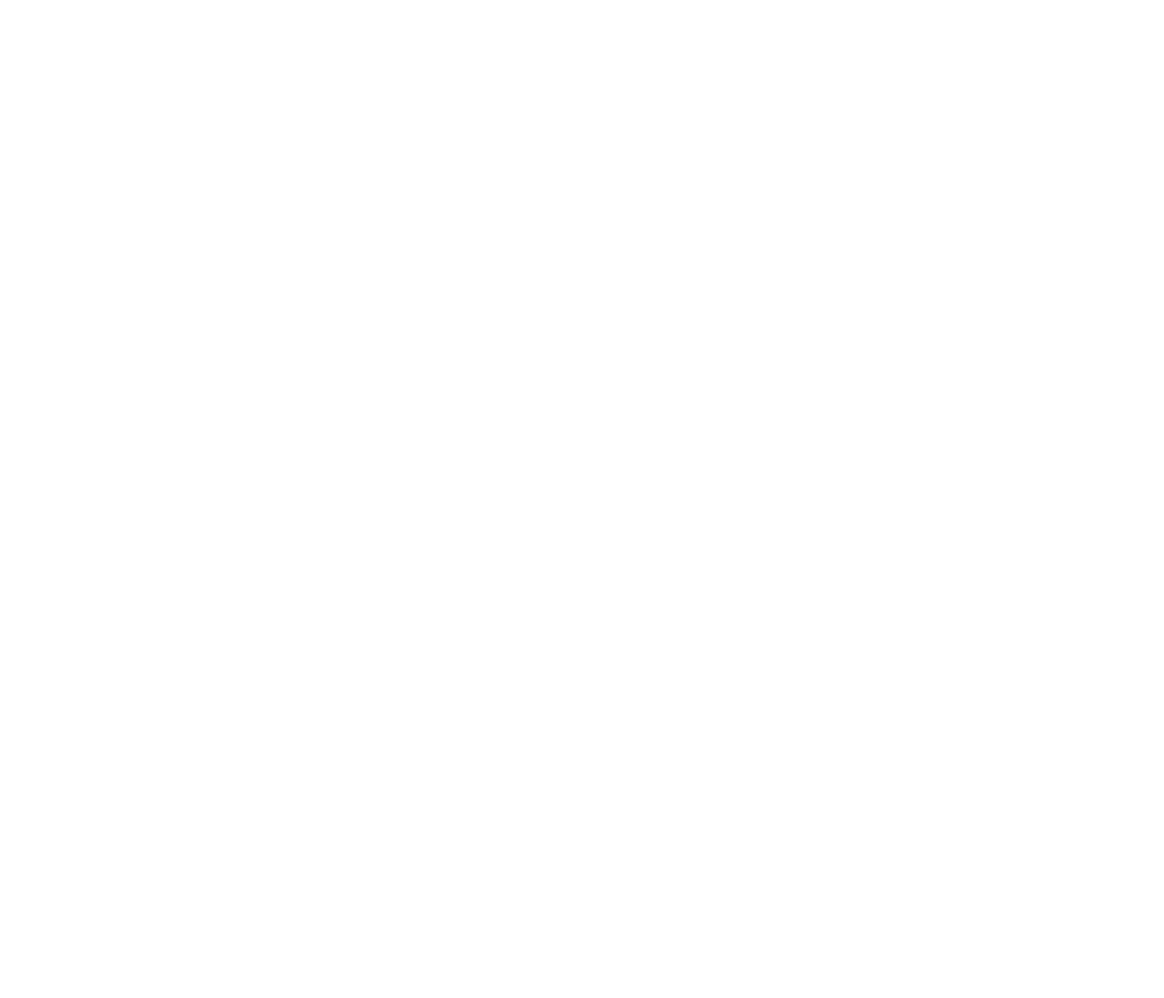
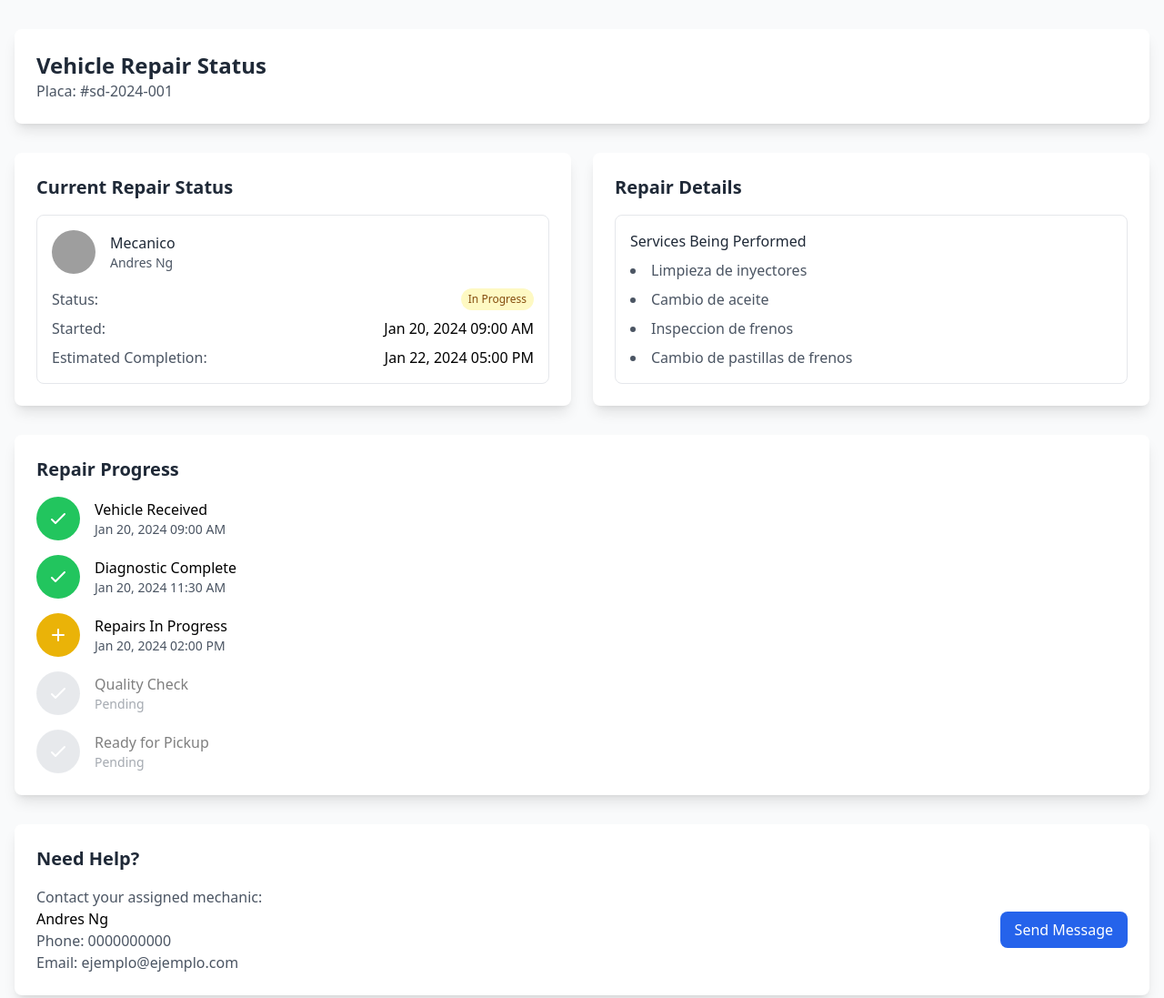
Before and after one commit to angelddeleon/Gestion_Talleres, a website: page frontend/modules/vistaCliente/vistaCliente.html in a window 1280 px wide. Shown: the top 1097 px of the page at 91% size. Before the commit the page ends 800 px from the top, so only its background shows below. Drawn offline with nearby package versions, Linux system fonts and the light colour scheme; grey boxes are pictures that could not be loaded.

Commit message:
Add design idea of client view

```diff
--- a/frontend/modules/vistaCliente/vistaCliente.html
+++ b/frontend/modules/vistaCliente/vistaCliente.html
@@ -0,0 +1,151 @@
+<!DOCTYPE html>
+<html lang="en">
+<head>
+    <meta charset="UTF-8">
+    <meta name="viewport" content="width=device-width, initial-scale=1.0">
+    <title>Vehicle Repair Status</title>
+    <script src="https://cdn.tailwindcss.com"></script>
+</head>
+<body class="bg-gray-50 min-h-screen">
+    <div class="container mx-auto px-4 py-8">
+        <div class="bg-white shadow-lg rounded-lg p-6 mb-8">
+            <h1 class="text-2xl font-bold text-gray-800">Vehicle Repair Status</h1>
+            <p class="text-gray-600">Placa: #sd-2024-001</p>
+        </div>
+
+        <div class="grid md:grid-cols-2 gap-6">
+            <!-- Current Repair Status -->
+            <div class="bg-white shadow-lg rounded-lg p-6">
+                <h2 class="text-xl font-semibold text-gray-800 mb-4">Current Repair Status</h2>
+                <div class="space-y-4">
+                    <div class="border rounded-lg p-4">
+                        <div class="flex items-center mb-4">
+                            <img src="https://images.unsplash.com/photo-1590486803833-1c5dc8ddd4c8" alt="Mechanic Profile" class="w-12 h-12 rounded-full object-cover">
+                            <div class="ml-4">
+                                <h3 class="font-medium text-gray-800">Mecanico</h3>
+                                <p class="text-sm text-gray-600">Andres Ng</p>
+                            </div>
+                        </div>
+                        <div class="space-y-2">
+                            <div class="flex justify-between">
+                                <span class="text-gray-600">Status:</span>
+                                <span class="px-2 py-1 text-xs rounded-full bg-yellow-100 text-yellow-800">In Progress</span>
+                            </div>
+                            <div class="flex justify-between">
+                                <span class="text-gray-600">Started:</span>
+                                <span>Jan 20, 2024 09:00 AM</span>
+                            </div>
+                            <div class="flex justify-between">
+                                <span class="text-gray-600">Estimated Completion:</span>
+                                <span>Jan 22, 2024 05:00 PM</span>
+                            </div>
+                        </div>
+                    </div>
+                </div>
+            </div>
+
+            <!-- Repair Details -->
+            <div class="bg-white shadow-lg rounded-lg p-6">
+                <h2 class="text-xl font-semibold text-gray-800 mb-4">Repair Details</h2>
+                <div class="space-y-4">
+                    <div class="border rounded-lg p-4">
+                        <h3 class="font-medium text-gray-800 mb-2">Services Being Performed</h3>
+                        <ul class="list-disc list-inside space-y-2 text-gray-600">
+                            <li>Limpieza de inyectores</li>
+                            <li>Cambio de aceite</li>
+                            <li>Inspeccion de frenos</li>
+                            <li>Cambio de pastillas de frenos</li>
+                        </ul>
+                    </div>
+                </div>
+            </div>
+        </div>
+
+        <!-- Progress Timeline -->
+        <div class="mt-8 bg-white shadow-lg rounded-lg p-6">
+            <h2 class="text-xl font-semibold text-gray-800 mb-4">Repair Progress</h2>
+            <div class="space-y-4">
+                <div class="flex items-center">
+                    <div class="flex items-center relative">
+                        <div class="rounded-full h-12 w-12 bg-green-500 text-white flex items-center justify-center">
+                            <svg class="w-6 h-6" fill="none" stroke="currentColor" viewBox="0 0 24 24">
+                                <path stroke-linecap="round" stroke-linejoin="round" stroke-width="2" d="M5 13l4 4L19 7"></path>
+                            </svg>
+                        </div>
+                        <div class="flex-1 ml-4">
+                            <h3 class="font-medium">Vehicle Received</h3>
+                            <p class="text-sm text-gray-600">Jan 20, 2024 09:00 AM</p>
+                        </div>
+                    </div>
+                </div>
+                <div class="flex items-center">
+                    <div class="flex items-center relative">
+                        <div class="rounded-full h-12 w-12 bg-green-500 text-white flex items-center justify-center">
+                            <svg class="w-6 h-6" fill="none" stroke="currentColor" viewBox="0 0 24 24">
+                                <path stroke-linecap="round" stroke-linejoin="round" stroke-width="2" d="M5 13l4 4L19 7"></path>
+                            </svg>
+                        </div>
+                        <div class="flex-1 ml-4">
+                            <h3 class="font-medium">Diagnostic Complete</h3>
+                            <p class="text-sm text-gray-600">Jan 20, 2024 11:30 AM</p>
+                        </div>
+                    </div>
+                </div>
+                <div class="flex items-center">
+                    <div class="flex items-center relative">
+                        <div class="rounded-full h-12 w-12 bg-yellow-500 text-white flex items-center justify-center">
+                            <svg class="w-6 h-6" fill="none" stroke="currentColor" viewBox="0 0 24 24">
+                                <path stroke-linecap="round" stroke-linejoin="round" stroke-width="2" d="M12 6v6m0 0v6m0-6h6m-6 0H6"></path>
+                            </svg>
+                        </div>
+                        <div class="flex-1 ml-4">
+                            <h3 class="font-medium">Repairs In Progress</h3>
+                            <p class="text-sm text-gray-600">Jan 20, 2024 02:00 PM</p>
+                        </div>
+                    </div>
+                </div>
+                <div class="flex items-center opacity-50">
+                    <div class="flex items-center relative">
+                        <div class="rounded-full h-12 w-12 bg-gray-300 text-white flex items-center justify-center">
+                            <svg class="w-6 h-6" fill="none" stroke="currentColor" viewBox="0 0 24 24">
+                                <path stroke-linecap="round" stroke-linejoin="round" stroke-width="2" d="M5 13l4 4L19 7"></path>
+                            </svg>
+                        </div>
+                        <div class="flex-1 ml-4">
+                            <h3 class="font-medium">Quality Check</h3>
+                            <p class="text-sm text-gray-600">Pending</p>
+                        </div>
+                    </div>
+                </div>
+                <div class="flex items-center opacity-50">
+                    <div class="flex items-center relative">
+                        <div class="rounded-full h-12 w-12 bg-gray-300 text-white flex items-center justify-center">
+                            <svg class="w-6 h-6" fill="none" stroke="currentColor" viewBox="0 0 24 24">
+                                <path stroke-linecap="round" stroke-linejoin="round" stroke-width="2" d="M5 13l4 4L19 7"></path>
+                            </svg>
+                        </div>
+                        <div class="flex-1 ml-4">
+                            <h3 class="font-medium">Ready for Pickup</h3>
+                            <p class="text-sm text-gray-600">Pending</p>
+                        </div>
+                    </div>
+                </div>
+            </div>
+        </div>
+
+        <!-- Contact Information -->
+        <div class="mt-8 bg-white shadow-lg rounded-lg p-6">
+            <h2 class="text-xl font-semibold text-gray-800 mb-4">Need Help?</h2>
+            <div class="flex items-center justify-between">
+                <div>
+                    <p class="text-gray-600">Contact your assigned mechanic:</p>
+                    <p class="font-medium">Andres Ng</p>
+                    <p class="text-gray-600">Phone: 0000000000</p>
+                    <p class="text-gray-600">Email: ejemplo@ejemplo.com</p>
+                </div>
+                <button class="px-4 py-2 bg-blue-600 text-white rounded-lg hover:bg-blue-700 transition">Send Message</button>
+            </div>
+        </div>
+    </div>
+</body>
+</html>
```
Also changed, not shown: frontend/modules/vistaMecanico/mecanico.html (+1 -1 lines).
